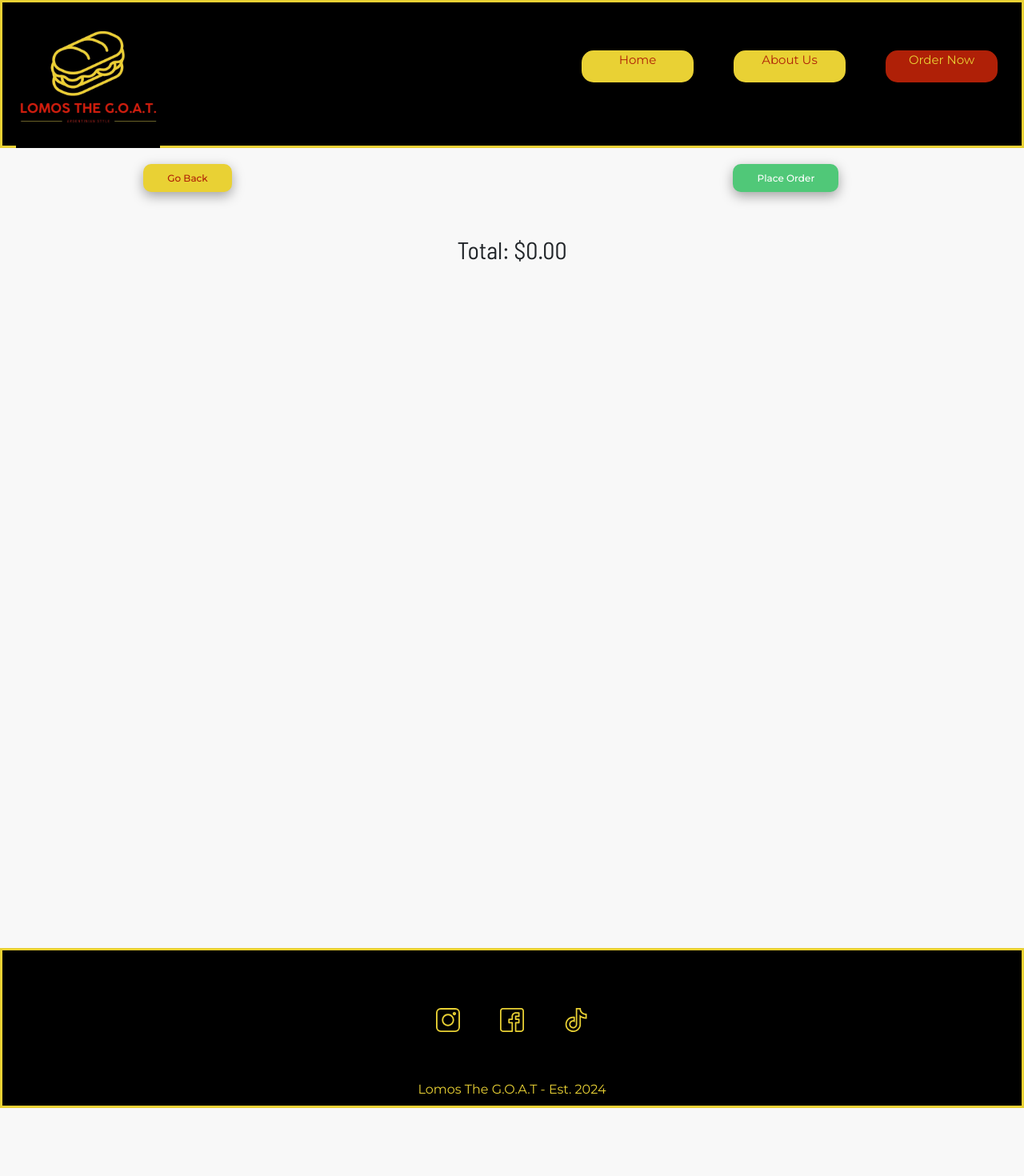
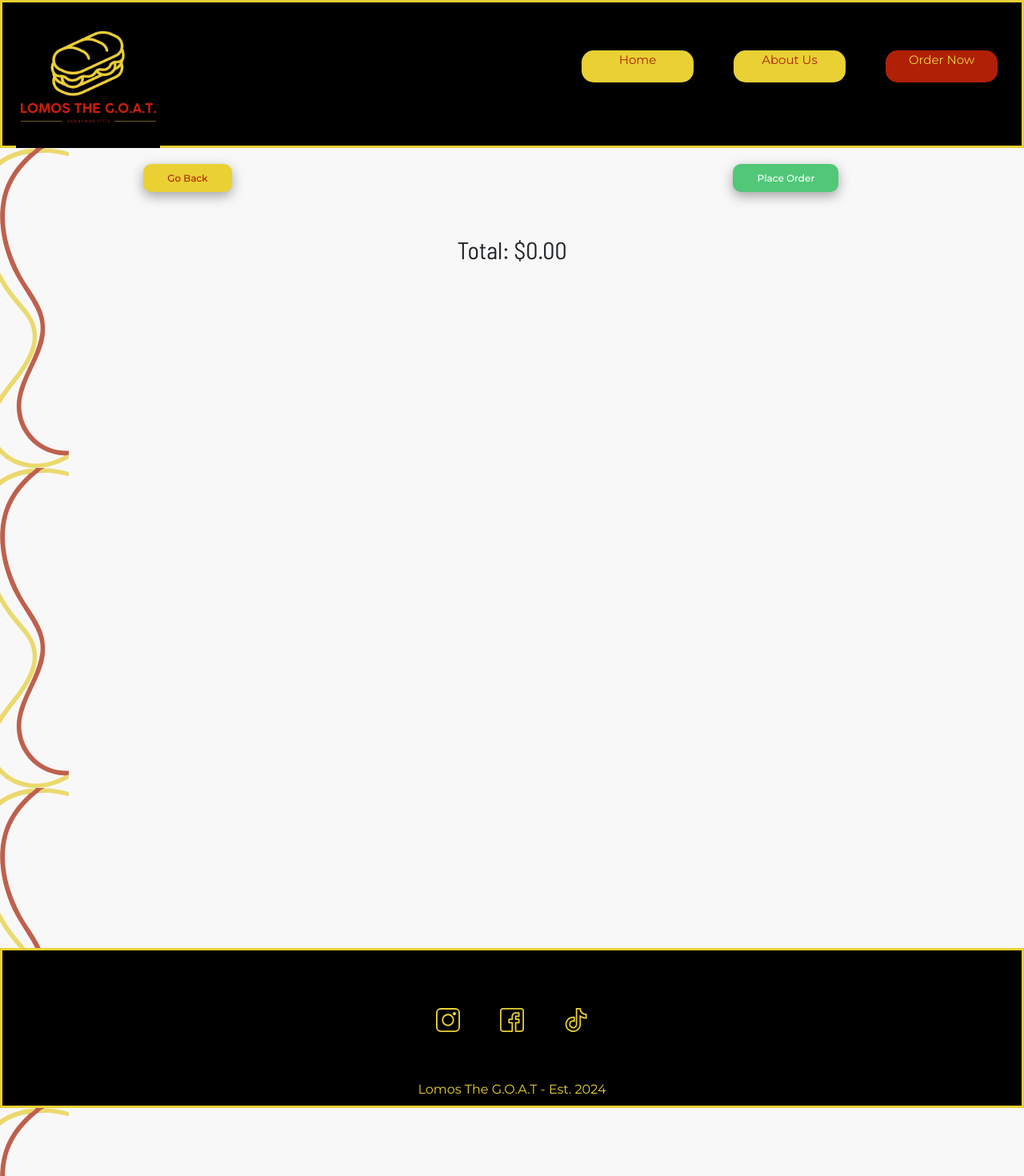
Before and after one commit to JorgeLG87/Lomos-the-G.O.A.T, a React (Vite) app: page /showcart in a window 1280 px wide. Shown: the top 1470 px of the page at 80% size. Before the commit the page ends 1385 px from the top, so only its background shows below. Built offline with nearby package versions, Linux system fonts and the light colour scheme; the HTML template or start-up script is replaced by a standard one.

Commit message:
Working on the CSS. Still have to improve.

```diff
--- a/src/Components/Form.jsx
+++ b/src/Components/Form.jsx
@@ -86,6 +86,10 @@ export default function Form({ shoppingCart, setShoppingCart }) {
                 <img src="/Lomos-The-GOAT-SideBorder.svg" className="side-border"/>
                 <img src="/Lomos-The-GOAT-SideBorder.svg" className="side-border"/>
                 <img src="/Lomos-The-GOAT-SideBorder.svg" className="side-border"/>
+                <img src="/Lomos-The-GOAT-SideBorder.svg" className="side-border"/>
+                <img src="/Lomos-The-GOAT-SideBorder.svg" className="side-border"/>
+                <img src="/Lomos-The-GOAT-SideBorder.svg" className="side-border"/>
+                <img src="/Lomos-The-GOAT-SideBorder.svg" className="side-border"/>
             </div>
 
             <img className="cart-icon" src="grocery-store.svg" onClick={() => navigate("/showcart")}/>
@@ -161,6 +165,10 @@ export default function Form({ shoppingCart, setShoppingCart }) {
                 <img src="/sideborder-right.svg" className="side-border-right"/>
                 <img src="/sideborder-right.svg" className="side-border-right"/>
                 <img src="/sideborder-right.svg" className="side-border-right"/>
+                <img src="/sideborder-right.svg" className="side-border-right"/>
+                <img src="/sideborder-right.svg" className="side-border-right"/>
+                <img src="/sideborder-right.svg" className="side-border-right"/>
+                <img src="/sideborder-right.svg" className="side-border-right"/>
             </div>
         </div>
     )
--- a/src/Components/Navbar.css
+++ b/src/Components/Navbar.css
@@ -10,7 +10,7 @@
     border: 3px solid #E9D134;
     @media (width < 450px) {
         display: grid;
-        width: 100%;
+        width: 98.5%;
         border-radius: 0px;
     }
 }
--- a/src/Components/ShowCart.css
+++ b/src/Components/ShowCart.css
@@ -156,3 +156,11 @@
     color: #AF2007;
     margin-top: -10px;
 }
+
+.sideborder-container2 {
+        position: absolute;
+        display: flex;
+        flex-direction: column;
+        margin-left: -12%;
+        z-index: -1;
+}
--- a/src/Components/ShowCart.jsx
+++ b/src/Components/ShowCart.jsx
@@ -53,6 +53,19 @@ export default function ShowCart() {
 
     return (
         <div className="showcart-page">
+            <div className="sideborder-container2">
+                <img src="/Lomos-The-GOAT-SideBorder.svg" className="side-border"/>
+                <img src="/Lomos-The-GOAT-SideBorder.svg" className="side-border"/>
+                <img src="/Lomos-The-GOAT-SideBorder.svg" className="side-border"/>
+                <img src="/Lomos-The-GOAT-SideBorder.svg" className="side-border"/>
+                <img src="/Lomos-The-GOAT-SideBorder.svg" className="side-border"/>
+                <img src="/Lomos-The-GOAT-SideBorder.svg" className="side-border"/>
+                <img src="/Lomos-The-GOAT-SideBorder.svg" className="side-border"/>
+                <img src="/Lomos-The-GOAT-SideBorder.svg" className="side-border"/>
+                <img src="/Lomos-The-GOAT-SideBorder.svg" className="side-border"/>
+                <img src="/Lomos-The-GOAT-SideBorder.svg" className="side-border"/>
+                <img src="/Lomos-The-GOAT-SideBorder.svg" className="side-border"/>
+            </div>
             <div className="top-container">
                 <Link to="/order-now" style={{textDecoration:"none", width:"fit-content", display:"contents"}}>
                     <button className="navigating-showcart" type="button">Go Back</button>
```
